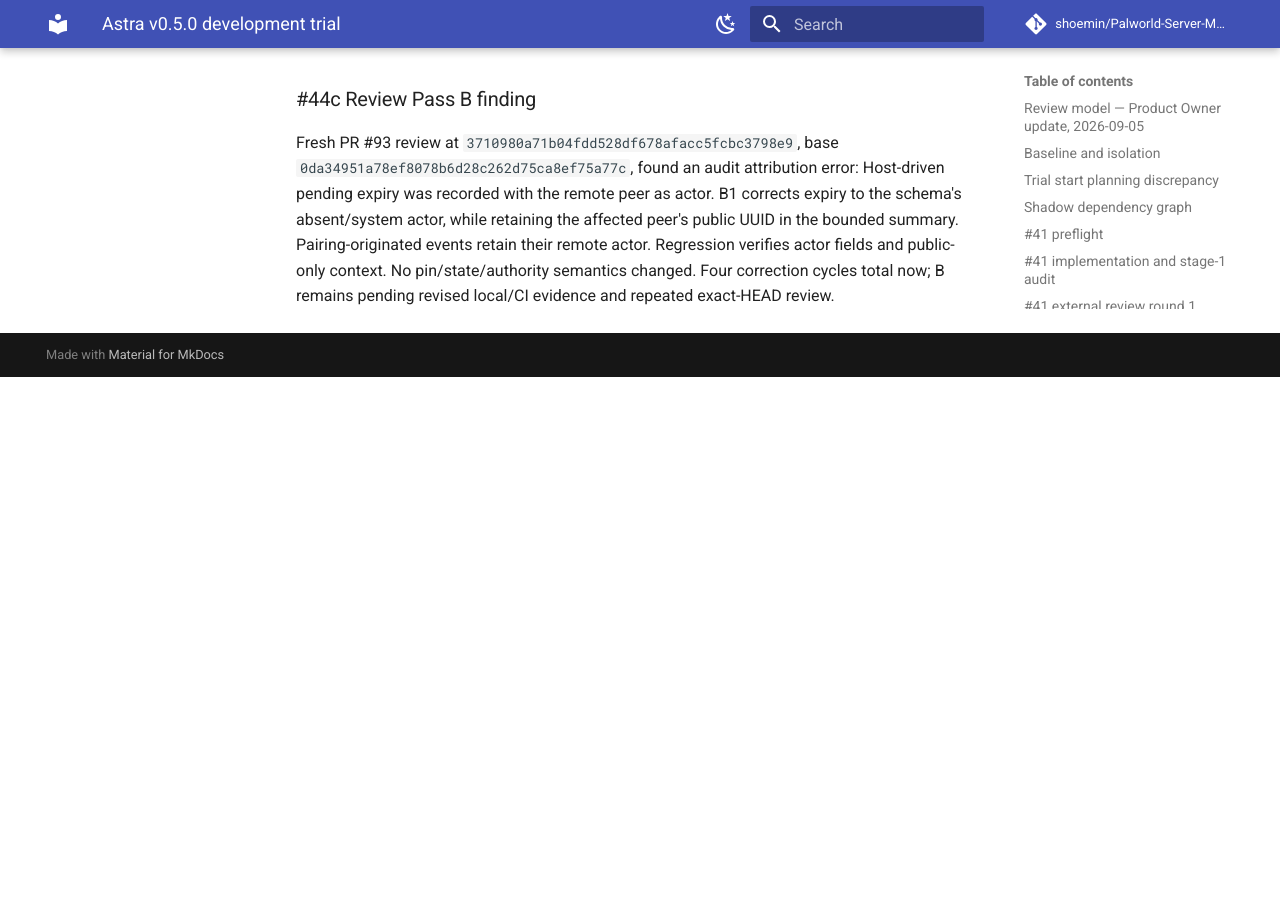
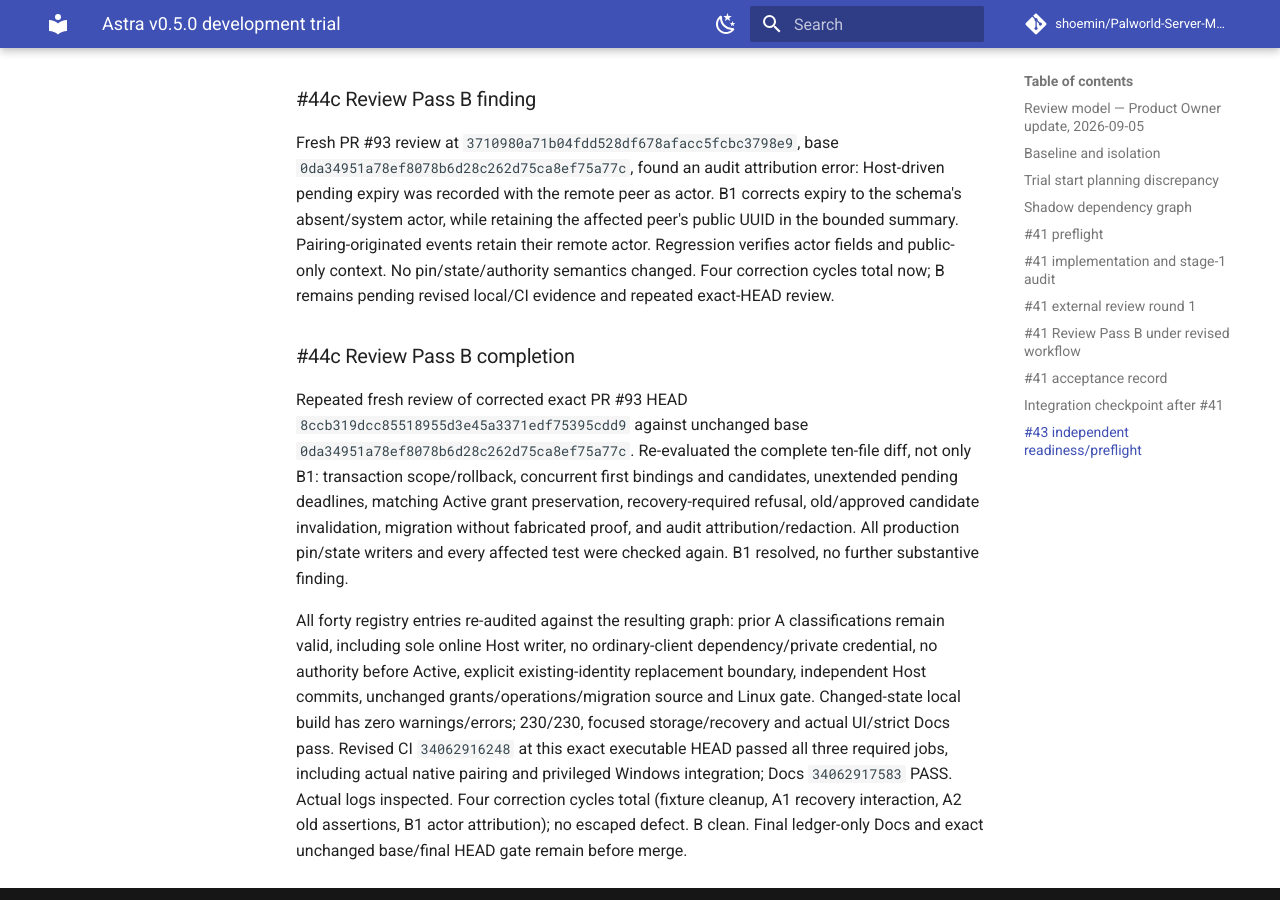
Before and after one commit to shoemin/Palworld-Server-Manager, an MkDocs documentation site: the page built from docs/experiments/astra-v0.5.0-trial.md, in a window 1280 px wide and 900 px high, scrolled down 146218 px. Built offline with MkDocs 1.6.1 and Material for MkDocs 9.7.7, drawn with Linux system fonts in a browser that asks for light colours; comment, search, counter and statistics services are not loaded; before the commit the page ends 146595 px from its top, so only the background shows below that; part of the change alters nothing that is shown.

Commit message:
Record clean corrected PeerBound storage review B

```diff
--- a/docs/experiments/astra-v0.5.0-trial.md
+++ b/docs/experiments/astra-v0.5.0-trial.md
@@ -1568,3 +1568,9 @@ Complete ten-file diff reviewed, including every migration, persistence transact
 ### #44c Review Pass B finding
 
 Fresh PR #93 review at `3710980a71b04fdd528df678afacc5fcbc3798e9`, base `0da34951a78ef8078b6d28c262d75ca8ef75a77c`, found an audit attribution error: Host-driven pending expiry was recorded with the remote peer as actor. B1 corrects expiry to the schema's absent/system actor, while retaining the affected peer's public UUID in the bounded summary. Pairing-originated events retain their remote actor. Regression verifies actor fields and public-only context. No pin/state/authority semantics changed. Four correction cycles total now; B remains pending revised local/CI evidence and repeated exact-HEAD review.
+
+### #44c Review Pass B completion
+
+Repeated fresh review of corrected exact PR #93 HEAD `8ccb319dcc85518955d3e45a3371edf75395cdd9` against unchanged base `0da34951a78ef8078b6d28c262d75ca8ef75a77c`. Re-evaluated the complete ten-file diff, not only B1: transaction scope/rollback, concurrent first bindings and candidates, unextended pending deadlines, matching Active grant preservation, recovery-required refusal, old/approved candidate invalidation, migration without fabricated proof, and audit attribution/redaction. All production pin/state writers and every affected test were checked again. B1 resolved, no further substantive finding.
+
+All forty registry entries re-audited against the resulting graph: prior A classifications remain valid, including sole online Host writer, no ordinary-client dependency/private credential, no authority before Active, explicit existing-identity replacement boundary, independent Host commits, unchanged grants/operations/migration source and Linux gate. Changed-state local build has zero warnings/errors; 230/230, focused storage/recovery and actual UI/strict Docs pass. Revised CI `34062916248` at this exact executable HEAD passed all three required jobs, including actual native pairing and privileged Windows integration; Docs `34062917583` PASS. Actual logs inspected. Four correction cycles total (fixture cleanup, A1 recovery interaction, A2 old assertions, B1 actor attribution); no escaped defect. B clean. Final ledger-only Docs and exact unchanged base/final HEAD gate remain before merge.
```
